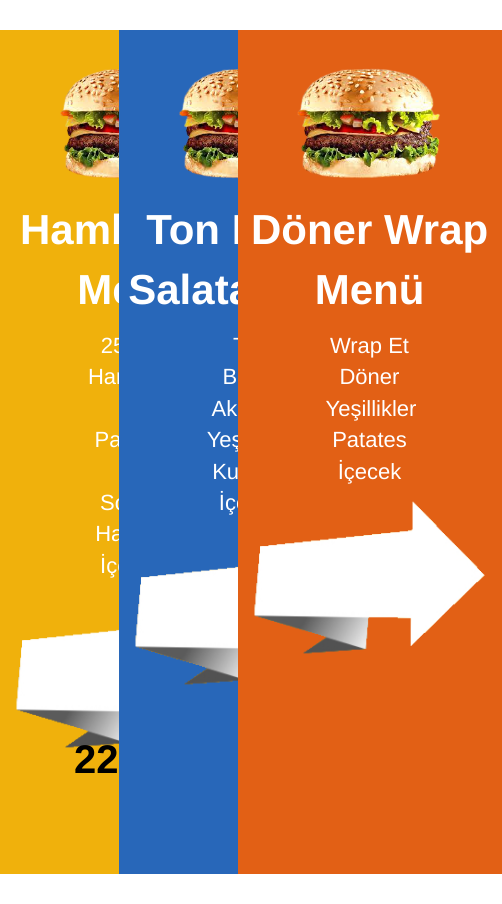
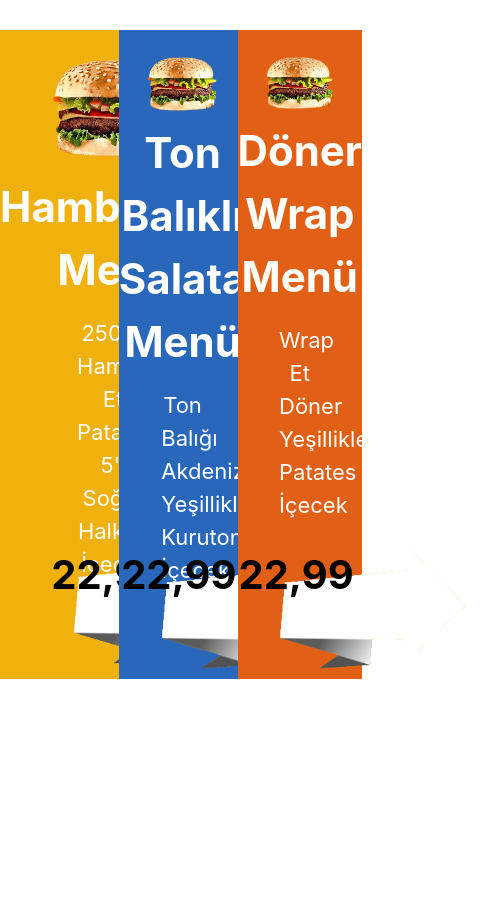
Before and after one commit to oyukruk/SampleWidgets, a plain HTML site: page menu_widget/index.html in a window 390 px wide. Shown: the whole page, 502 px wide, since content can reach past the window. After the commit the page ends 844 px from the top, so only its background shows below. Drawn offline with nearby package versions, Linux system fonts and the light colour scheme.

Commit message:
converted to responsive using bootstrap
has pseudo-element size issues. couldn't fix (box-sizing: border-box)

```diff
--- a/menu_widget/index.html
+++ b/menu_widget/index.html
@@ -2,13 +2,14 @@
 
 <head>
     <link rel="stylesheet" href="./styles.css" />
+    <link rel="stylesheet" href="https://stackpath.bootstrapcdn.com/bootstrap/4.5.2/css/bootstrap.min.css" />
 
 </head>
 
 <body>
 
-    <link href="https://maxcdn.bootstrapcdn.com/bootstrap/3.3.5/css/bootstrap.min.css" rel="stylesheet" />
-<div class="container" id="container" style="width: 100%">
+
+<div class="container" id="container" style="width: 100%" style="height: 100%">
   <div class="row" style="width: 100%">
     <div class="divs" >
       <div class="claimSteps" id="stepOne"  style="background-color: rgb(240, 177, 12)" >
@@ -16,8 +17,10 @@
         <img src="assets/burger.png" class="picture" alt="burger" />
         <p class="claimStepTitle">Hamburger Menü</p>
         <p class="claimStepText">250 gr Hamburger Eti Patates 5'li Soğan Halkası İçecek</p>
-        <img src="assets/price.png" class="price-tag" alt="price" />
-        <h3 class="price-txt">22,99</h3>
+        <div>
+          <img src="assets/price.png" class="price-tag" alt="price" />
+          <h3 class="price-txt">22,99</h3>
+        </div>
       </div>
     </div>
     <div class="divs" >
@@ -26,7 +29,10 @@
         <img src="assets/burger.png" class="picture" alt="burger" />
         <p class="claimStepTitle">Ton Balıklı Salata Menü</p>
         <p class="claimStepText">Ton Balığı Akdeniz Yeşillikleri Kuruton İçecek</p>
-        <img src="assets/price.png" class="price-tag" alt="price" />
+        <div>
+          <img src="assets/price.png" class="price-tag" alt="price" />
+          <h3 class="price-txt">22,99</h3>
+        </div>
       </div>
     </div>
     <div class="lastdiv" >
@@ -35,7 +41,10 @@
         <img src="assets/burger.png" class="picture" alt="burger" />
         <p class="claimStepTitle">Döner Wrap Menü</p>
         <p class="claimStepText">Wrap Et Döner Yeşillikler Patates İçecek</p>
-        <img src="assets/price.png" class="price-tag" alt="price" />
+        <div>
+          <img src="assets/price.png" class="price-tag" alt="price" />
+          <h3 class="price-txt">22,99</h3>
+        </div>
       </div>
     </div>
   </div>
--- a/menu_widget/styles.css
+++ b/menu_widget/styles.css
@@ -39,7 +39,9 @@
 
   height: 20%;
   bottom: 0px;
-  position: relative;
+  position: absolute;
+  margin-bottom: 5%;
+  margin-left: -20%;
 }
 
 
@@ -65,6 +67,7 @@
     width: 33.3%;
     font-size: 22px;
   }
+
   @media (min-width: 1200px) {
 
   }
```
